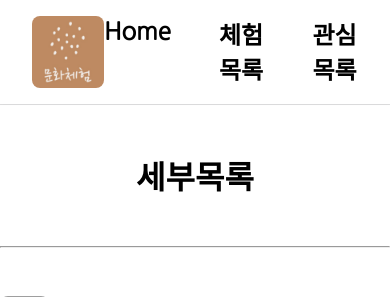
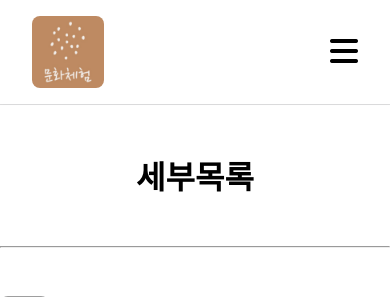
Before and after one commit to Kangjimmy/hp-html, a web app: file mini_project_02/html/details.html in a window 390 px wide. Shown: the top 297 px of the page. Run offline with its HTML, style and script files only (its server is not run), Linux system fonts and the light colour scheme; some libraries are stand-ins or nearby versions; some web fonts are replaced; grey boxes are pictures that could not be loaded.

Commit message:
header - media 쿼리 메뉴바 햄버거 추가

```diff
--- a/mini_project_02/css/style.css
+++ b/mini_project_02/css/style.css
@@ -40,6 +40,7 @@ p {
 .header__container {
   display: flex;
   justify-content: space-between;
+  gap: 10px;
   align-items: center;
   padding: 1rem 2rem;
   box-shadow: rgba(0, 0, 0, 0.02) 0px 1px 3px 0px,
@@ -69,6 +70,12 @@ p {
   border-bottom: 2px solid black;
 }
 
+.header__nav__menu {
+  display: none;
+  font-size: 2rem;
+  cursor: pointer;
+}
+
 /* footer */
 .footer {
   background-color: black;
@@ -86,3 +93,12 @@ p {
 .footer > p {
   padding: 0.3rem;
 }
+
+@media screen and (max-width: 768px) {
+  .header__nav__menu {
+    display: inline;
+  }
+  .header__nav__li {
+    display: none;
+  }
+}
--- a/mini_project_02/html/details.html
+++ b/mini_project_02/html/details.html
@@ -32,6 +32,9 @@
             </li>
             <li class="header__nav__li">
               <a href="./interest_list.html">관심목록</a>
+            </li>
+            <li class="header__nav__menu">
+              <i class="fa-solid fa-bars"></i>
             </li>
           </ul>
         </nav>
--- a/mini_project_02/html/experience_list.html
+++ b/mini_project_02/html/experience_list.html
@@ -31,6 +31,9 @@
             </li>
             <li class="header__nav__li">
               <a href="./interest_list.html">관심목록</a>
+            </li>
+            <li class="header__nav__menu">
+              <i class="fa-solid fa-bars"></i>
             </li>
           </ul>
         </nav>
--- a/mini_project_02/html/interest_list.html
+++ b/mini_project_02/html/interest_list.html
@@ -31,6 +31,9 @@
             </li>
             <li class="header__nav__li">
               <a href="./interest_list.html">관심목록</a>
+            </li>
+            <li class="header__nav__menu">
+              <i class="fa-solid fa-bars"></i>
             </li>
           </ul>
         </nav>
--- a/mini_project_02/index.html
+++ b/mini_project_02/index.html
@@ -43,6 +43,9 @@
             </li>
             <li class="header__nav__li">
               <a href="html/interest_list.html">관심목록</a>
+            </li>
+            <li class="header__nav__menu">
+              <i class="fa-solid fa-bars"></i>
             </li>
           </ul>
         </nav>
```
